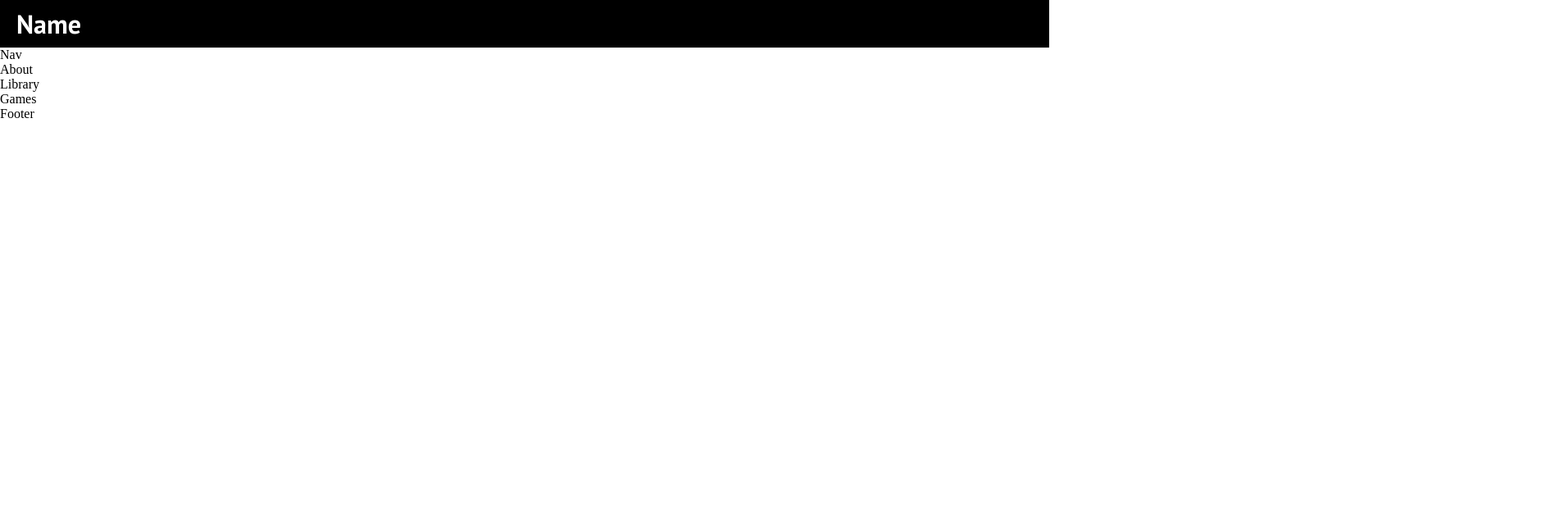
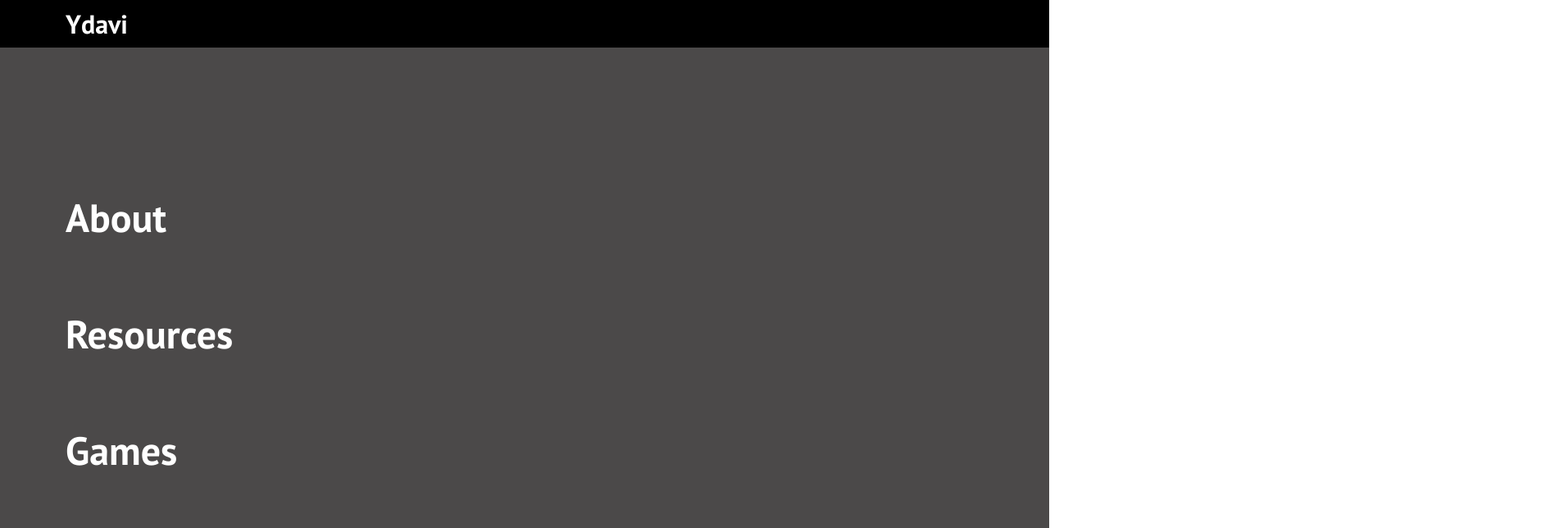
Before and after one commit to mbarto202/react-dg-website, a React (Create React App) app: page / in a window 1280 px wide. Shown: the top 644 px of the page at 82% size, 1891 px wide, since content can reach past the window. Built offline with nearby package versions, Linux system fonts and the light colour scheme; the HTML template or start-up script is replaced by a standard one.

Commit message:
started title page

```diff
--- a/src/components/header/Header.jsx
+++ b/src/components/header/Header.jsx
@@ -10,12 +10,13 @@ const Header = () => {
   const handleClick = () => setClick (!click);
 
   return (
-    <h1>
-      Name
+    <h1 className='header'>
+      Ydavi
       <div className='menu-icon' onClick={handleClick}>
         <FaBars className='FaBars'/>
       </div>
     </h1>
+
   )
 }
 
--- a/src/components/header/header.css
+++ b/src/components/header/header.css
@@ -1,7 +1,7 @@
-h1 {
+h1.header {
     background-color: black;
     color: white;
-    padding-left: 20px;
+    padding-left: 80px;
     padding-top: 8px;
     padding-bottom: 8px;
 }
@@ -10,7 +10,7 @@ h1 {
     display: inline;
     position: relative;
     top: 4px;
-    right: -110rem;
+    right: -105rem;
 }
 
 .menu-icon:hover {
--- a/src/components/title/Title.jsx
+++ b/src/components/title/Title.jsx
@@ -3,7 +3,12 @@ import './title.css'
 
 const Title = () => {
   return (
-    <title>Title</title>
+    <section className='title'>
+      <h1 className='options'> About </h1>
+      <h1 className='options'> Resources </h1>
+      <h1 className='options'> Games </h1>
+      <h1 className='options'> Contact </h1>
+    </section>
   )
 }
 
--- a/src/components/title/title.css
+++ b/src/components/title/title.css
@@ -0,0 +1,14 @@
+.title {
+    padding-top: 6rem;
+}
+
+.options {
+    color: white;
+    padding-top: 80px;
+    padding-left: 80px;
+    font-size: 3rem;
+}
+
+.options:hover {
+    opacity: 0.6;
+}
--- a/src/index.css
+++ b/src/index.css
@@ -13,3 +13,12 @@
 h1 {
     font-family: 'PT Sans', sans-serif;
 }
+
+section {
+    background-color: rgb(75, 73, 73);
+    height: 100vh;
+}
+
+::-webkit-scrollbar {
+    display: none;
+}
```
